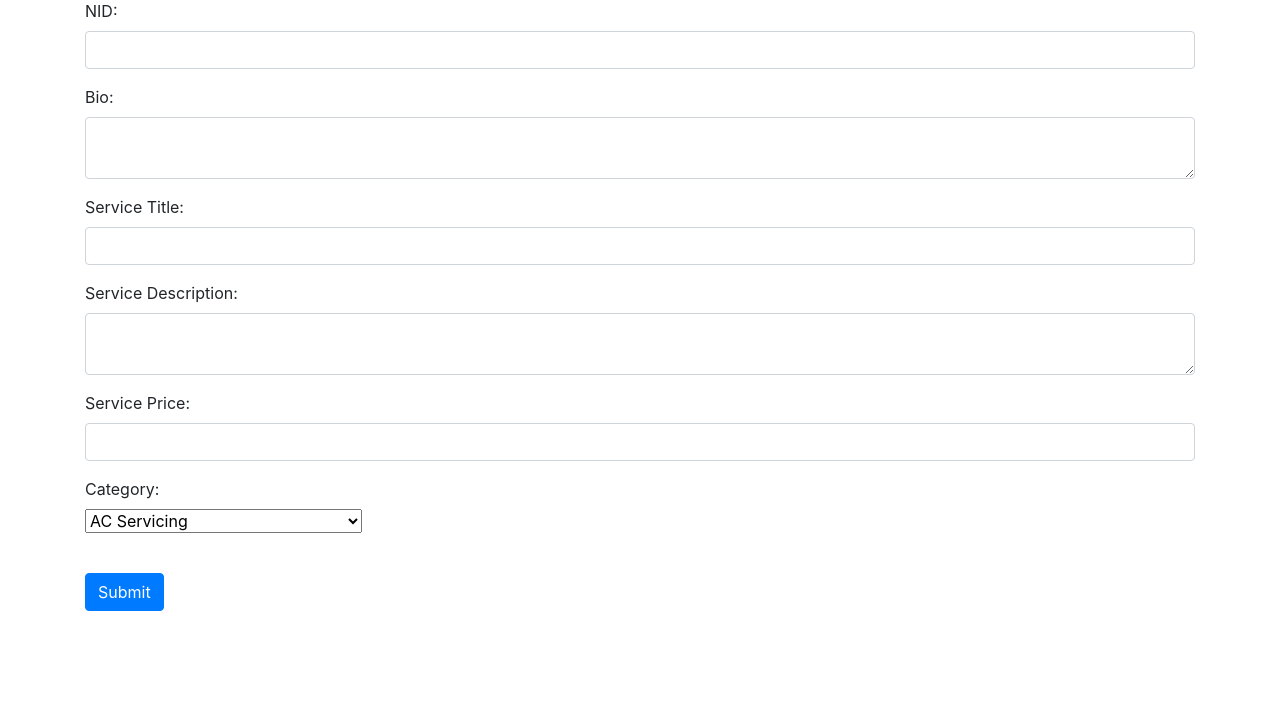
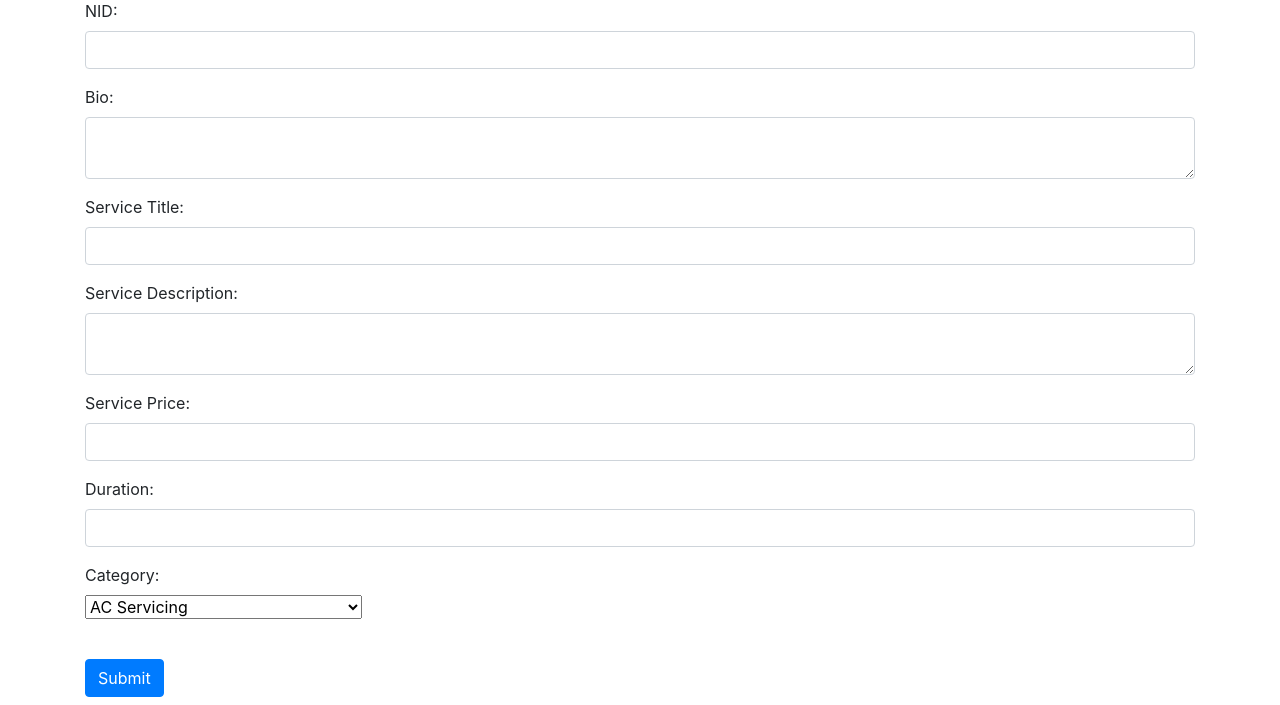
Before and after one commit to Mahadi-Irl/CSE471_Lab_Project, a Flask app: page /containform in a window 1280 px wide. Shown: the part 95-800 px from the top of the page. Run offline with Flask 3, Linux system fonts and the light colour scheme; some libraries are stand-ins or nearby versions.

Commit message:
"fixed duration"

```diff
--- a/flaskapp/routes.py
+++ b/flaskapp/routes.py
@@ -97,6 +97,7 @@ def become_service_provider():
         description = request.form.get('description')
         ser_price = request.form.get('ser_price')
         category = request.form.get('category')
+        duration = request.form.get('duration')
 
 
         if not nid or not bio or not title or not description or not ser_price or not category:
@@ -105,7 +106,8 @@ def become_service_provider():
 
         # Create and save the service provider
 
-        service_provider =  db.session.query(ServiceProvider).filter(ServiceProvider.id == current_user.id)
+        service_provider =  db.session.query(ServiceProvider).filter(ServiceProvider.id == current_user.id).first()
+
         if ( service_provider == None):
             service_provider = ServiceProvider(id=current_user.id, nid=nid, bio=bio)
             db.session.add(service_provider)
@@ -120,7 +122,7 @@ def become_service_provider():
             provider_id=current_user.id,
             ratings = 1,
             category=category,  # Store the selected category
-            duration = 2
+            duration = duration,
         )
         db.session.add(service)
         db.session.commit()
--- a/flaskapp/templates/createServiceProviderprofileform.html
+++ b/flaskapp/templates/createServiceProviderprofileform.html
@@ -31,6 +31,10 @@
                 <input type="number" class="form-control" id="ser_price" name="ser_price" required>
             </div>
             <div class="form-group">
+                <label for="duration">Duration:</label>
+                <input type="number" class="form-control" id="duration" name="duration" required>
+            </div>
+            <div class="form-group">
                 <label for="category">Category:</label><br>
         <select id="category" name="category" required>
             <option value="ELECTRONICS">AC Servicing</option>
```
Also changed, not shown: instance/site.db.
